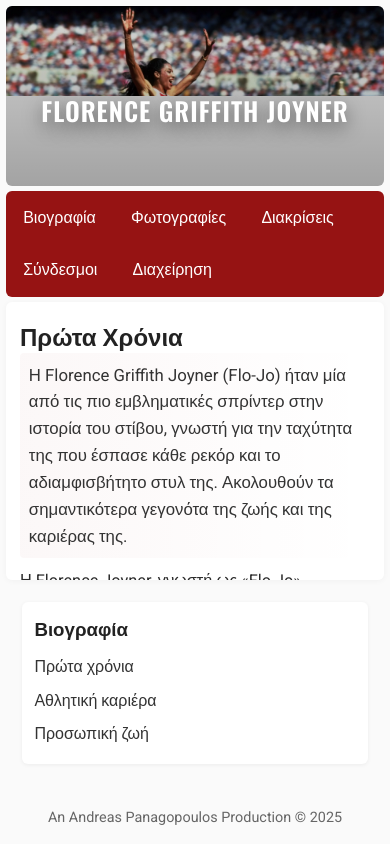
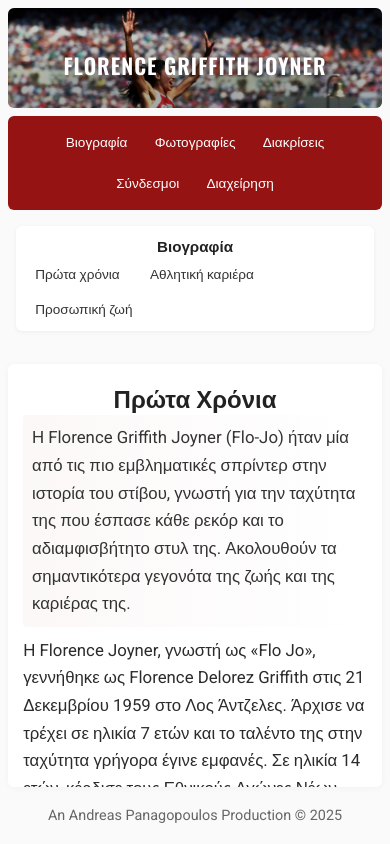
Before and after one commit to Djanampeths/flo-jo-spa, a website: page app/index.html in a window 390 px wide. Drawn offline with nearby package versions, Linux system fonts and the light colour scheme.

Commit message:
Update web app responsiveness

```diff
--- a/app/css/style.css
+++ b/app/css/style.css
@@ -14,11 +14,11 @@ body {
     "footer footer";
   grid-template-columns: 250px 1fr;
   grid-template-rows: auto auto 1fr auto;
-  gap: 0.35rem;
+  gap: 0.5rem;
   background: #fafafa;
   color: #222;
   line-height: 1.5;
-  padding: 0.35rem;
+  padding: 0.5rem;
 }
 
 /* Header */
@@ -100,6 +100,7 @@ nav ul {
   gap: 1rem;
   align-items: center;
   flex-wrap: wrap;
+  justify-content: center;
 }
 
 nav ul li {
@@ -114,7 +115,7 @@ nav ul li:hover { background: rgba(255,255,255,0.08); }
 /* Aside / Side menus */
 aside {
   grid-area: aside;
-  padding: 1rem;
+  padding: 1.2rem;
 }
 
 .side-menu {
@@ -125,10 +126,10 @@ aside {
   box-shadow: 0 1px 4px rgba(0,0,0,0.06);
 }
 
-.side-menu h3 { margin-bottom: 0.5rem; }
+.side-menu h3 { margin-bottom: 0.5rem; text-align: center; }
 
-.side-menu ul { list-style: none; }
-.side-menu li { padding: 0.3rem 0; cursor: pointer; color: #333; }
+.side-menu ul { list-style: none; text-align: center; }
+.side-menu li { padding: 0.3rem 0; cursor: pointer; color: #333; display: inline-block; margin: 0 0.3rem; }
 .side-menu li:hover { text-decoration: underline; }
 
 .hidden { display: none !important; }
@@ -136,7 +137,7 @@ aside {
 /* Main content */
 main {
   grid-area: main;
-  padding: 0.9rem;
+  padding: 1.2rem;
   background: #fff;
   border-radius: 6px;
   box-shadow: 0 1px 6px rgba(0,0,0,0.04);
@@ -155,7 +156,7 @@ main {
 /* Headings use athletic display font */
 h1,h2,h3 { font-family: 'Oswald', sans-serif; font-weight:600; }
 
-main p { font-size: 1.02rem; line-height: 1.6; color: #2b2b2b; }
+main p { font-size: 1.05rem; line-height: 1.65; color: #2b2b2b; }
 
 /* Photo gallery */
 .photos-container {
@@ -202,11 +203,12 @@ th, td {
 
 /* Forms & buttons */
 input, select, button {
-  padding: 0.45rem 0.6rem;
-  margin: 0.25rem 0;
+  padding: 0.6rem 0.9rem;
+  margin: 0.35rem 0;
   border-radius: 4px;
   border: 1px solid #ddd;
-  font-size: 0.95rem;
+  font-size: 1rem;
+  min-height: 44px;
 }
 
 button {
@@ -237,8 +239,8 @@ footer {
     grid-template-areas:
       "header"
       "nav"
+      "aside"
       "main"
-      "aside"
       "footer";
     grid-template-columns: 1fr;
   }
@@ -248,7 +250,19 @@ footer {
 
 @media (max-width: 520px) {
   .photo { width: 100%; }
-  .banner { max-height: 90px; }
+  .banner { max-height: 100px; }
+  header { height: 100px; }
+  .banner-text h1 { font-size: 1.35rem; }
+  nav { padding: 0.6rem; }
+  nav ul { gap: 0.5rem; }
+  nav ul li { padding: 0.4rem 0.6rem; font-size: 0.85rem; }
+  aside { padding: 0.5rem; margin-bottom: 0.6rem; }
+  .side-menu { padding: 0.5rem; margin-bottom: 0.5rem; }
+  .side-menu h3 { font-size: 0.95rem; margin-bottom: 0.3rem; }
+  .side-menu ul { display: flex; flex-wrap: wrap; gap: 0.5rem; }
+  .side-menu li { padding: 0.2rem 0.4rem; font-size: 0.85rem; }
+  main { padding: 0.95rem; }
+  h1, h2, h3 { text-align: center; }
 }
 
 /* Banner responsiveness tweaks: ensure full coverage and good crop on all sizes */
@@ -266,15 +280,15 @@ footer {
 }
 
 @media (max-width: 520px) {
-  header { height: 180px; }
+  header { height: 100px; }
   .banner { object-position: center top; }
   .banner-text { top: 60%; transform: translateY(-60%); padding: 0 0.75rem; }
-  .banner-text h1 { font-size: 1.6rem; }
+  .banner-text h1 { font-size: 1.35rem; }
 }
 
 @media (max-width: 360px) {
-  header { height: 150px; }
-  .banner-text h1 { font-size: 1.25rem; }
+  header { height: 95px; }
+  .banner-text h1 { font-size: 1rem; }
   .banner-text { padding: 0 0.5rem; }
 }
 
```
